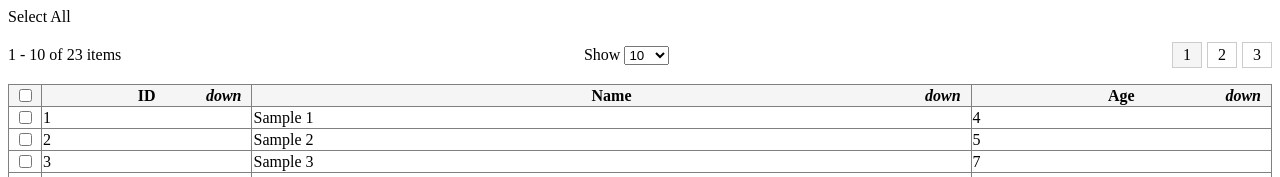
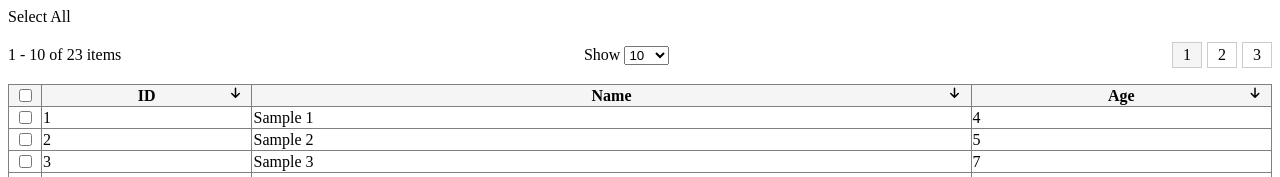
Before and after one commit to huymach91/hm-ngx-simple-table, an Angular app: page / in a window 1280 px wide. Shown: the top 177 px of the page. Built offline with nearby package versions, Linux system fonts and the light colour scheme.

Commit message:
2 files modified, 1 deleted

```diff
--- a/src/app/ngx-simple-table/ngx-simple-table.component.html
+++ b/src/app/ngx-simple-table/ngx-simple-table.component.html
@@ -27,10 +27,10 @@
         </th>
         <th *ngFor="let column of config.columns">
           {{ column['title'] }}
-          <i class="sort" (click)="onSort(column.prop)">
-            <span *ngIf="sort[column.prop]">up</span>
-            <span *ngIf="!sort[column.prop]">down</span>
-          </i>
+          <span class="sort" (click)="onSort(column.prop)">
+            <i *ngIf="sort[column.prop]" class="icon-arrow-up2"></i>
+            <i *ngIf="!sort[column.prop]" class="icon-arrow-down2"></i>
+          </span>
         </th>
       </tr>
     </thead>
--- a/src/styles.css
+++ b/src/styles.css
@@ -1 +1,38 @@
 /* Add application styles & imports to this file! */
+@font-face {
+  font-family: 'ngx-simple-table-fonts';
+  src: url('assets/fonts/ngx-simple-table-fonts.eot?ihqbsc');
+  src: url('assets/fonts/ngx-simple-table-fonts.eot?ihqbsc#iefix')
+      format('embedded-opentype'),
+    url('assets/fonts/ngx-simple-table-fonts.ttf?ihqbsc') format('truetype'),
+    url('assets/fonts/ngx-simple-table-fonts.woff?ihqbsc') format('woff'),
+    url('assets/fonts/ngx-simple-table-fonts.svg?ihqbsc#ngx-simple-table-fonts')
+      format('svg');
+  font-weight: normal;
+  font-style: normal;
+  font-display: block;
+}
+
+i {
+  /* use !important to prevent issues with browser extensions that change fonts */
+  font-family: 'ngx-simple-table-fonts' !important;
+  speak: never;
+  font-style: normal;
+  font-weight: normal;
+  font-variant: normal;
+  text-transform: none;
+  line-height: 1;
+
+  /* Better Font Rendering =========== */
+  -webkit-font-smoothing: antialiased;
+  -moz-osx-font-smoothing: grayscale;
+  font-size: 12px;
+  color: black;
+}
+
+.icon-arrow-up2:before {
+  content: '\ea3a';
+}
+.icon-arrow-down2:before {
+  content: '\ea3e';
+}
```
Also changed, not shown: 1 other file (tests, documents, lock files or other folders).
